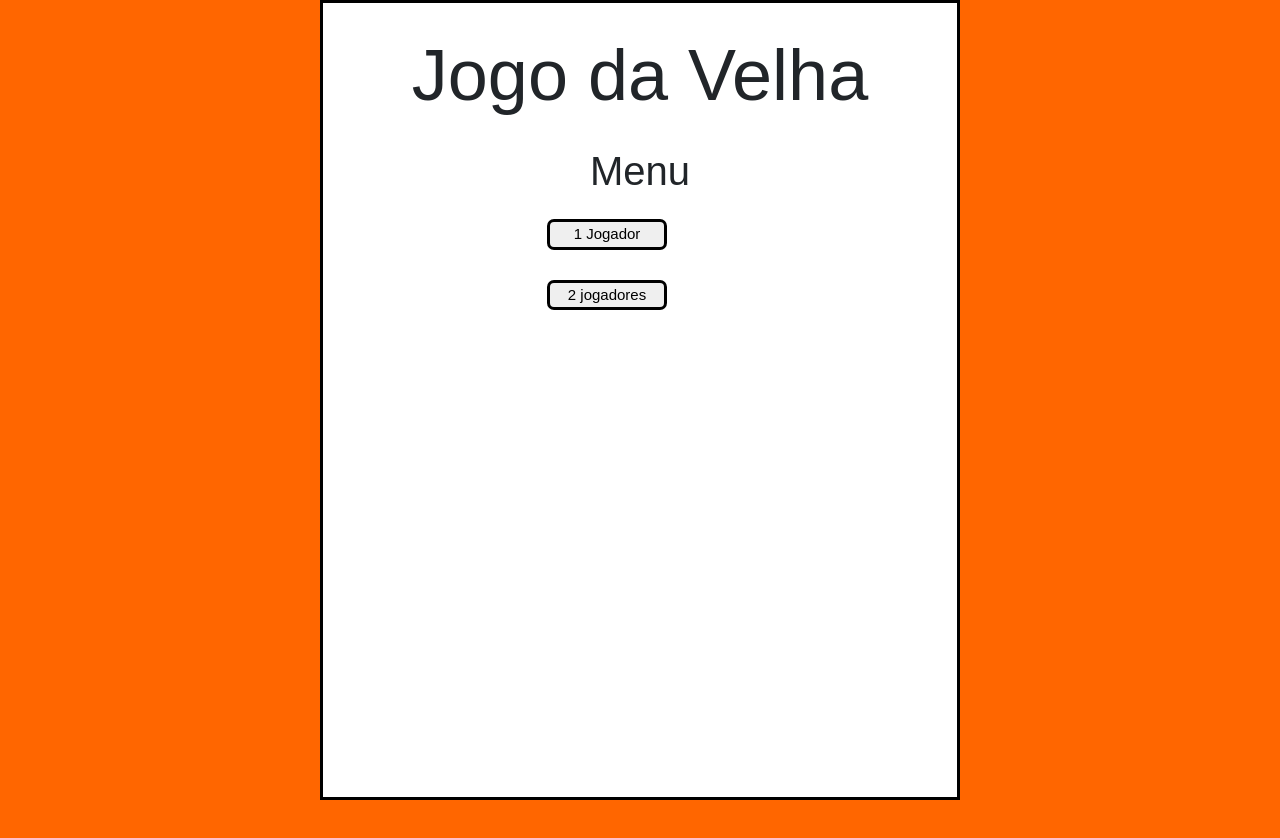
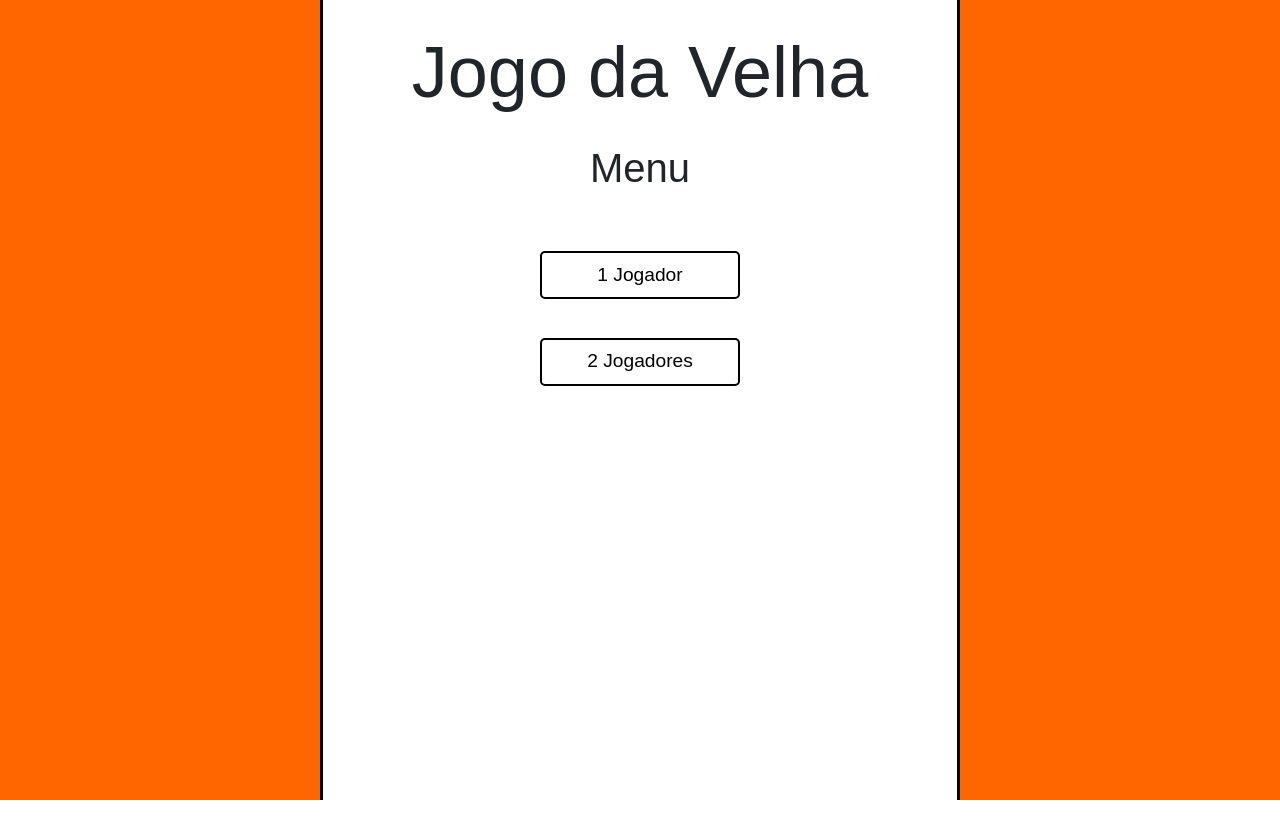
Before and after one commit to guiatsu/Jogo-Da-Velha-CJR, a plain HTML site: page jogo/menu.html in a window 1280 px wide. After the commit the page ends 800 px from the top, so only its background shows below. Drawn offline with nearby package versions, Linux system fonts and the light colour scheme; a web font is replaced by a local one.

Commit message:
visual do menu finalizado

```diff
--- a/jogo/menu.css
+++ b/jogo/menu.css
@@ -27,23 +27,11 @@
 	height: 900px;
 }
 
-.menu {
-	margin: auto;
-	width: 50%;
-	min-height: 100vh;
-	text-align: center;
-	background-color: white;
-	border: solid black;
-
+.menuTitle {
+	padding-bottom: 2em;
 }
 
-.opcoes {
-	background-color: white;
-	padding: 1em;
-	padding-left: 14em;
-	margin: 0;
-	flex-direction: column;
-}
+
 * {
 	font-family: 'Bai Jamjuree', sans-serif;
 }
--- a/jogo/menu.html
+++ b/jogo/menu.html
@@ -11,15 +11,25 @@
 	<title>Menu-do-jogo</title>
 </head>
 <body>
-	<div class="background">
-		<div class="menu">
-			<div class = "titleTxt">
+	<div class="wrapper center">
+		<div class="column">
+			<div class = "center titleTxt">
 				<span>Jogo da Velha</span>
 			</div>
-			<div><h1>Menu</h1></div>
-			<div class= "center opcoes ">
-				<button type="button" class="botao">1 Jogador</button>
-				<button type="button" class="botao">2 jogadores</button>
+			<div class= "center menuTitle">
+				<h1>Menu</h1>
+			</div>
+			<div class= "center ">
+				<div>
+					<a href="jogo.html">
+						<button type="button" class="Button optionButton">1 Jogador</button>
+					</a>
+					<br>
+					<a href="jogo.html"">
+					<button type="button" class="Button optionButton">2 Jogadores</button>
+					</a>
+					<br>
+				</div>
 			</div>
 		</div>
 	</div>
--- a/jogo/styles.css
+++ b/jogo/styles.css
@@ -6,6 +6,8 @@
 }
 
 .column{
+    font-family: 'Bai Jamjuree', sans-serif;
+    min-height: 100vh;
     background-color: white;
     width: 50%;
     border-left: solid 3px black;
@@ -71,11 +73,9 @@
     font-size: 4.5em;
 }
 
-.resetButton{
-    margin: 2em 0;
+.Button{
     border: 2px solid black;
     border-radius: 5px;
-    width: 150px;
     height: 2.5em;
     font-size: 1.2em;
     color: black;
@@ -83,11 +83,21 @@
     cursor: pointer;
 }
 
-.resetButton:hover{
+.resetButton{
+    margin: 2em 0.25em;
+    width: 150px;
+}
+
+.optionButton{
+    margin: 1em 0;
+    width: 200px;
+}
+
+.Button:hover{
     background-color: #ffb380;
 }
 
-.resetButton:active{
+.Button:active{
     background-color: #ff6600;
 }
 
```
Also changed, not shown: jogo/jogo.html (+7 -4 lines).
